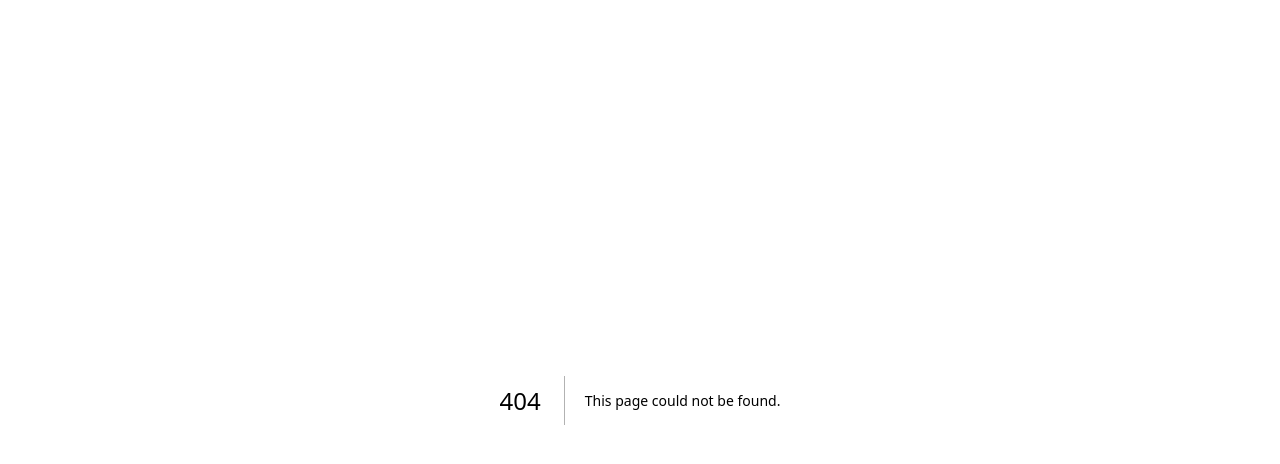
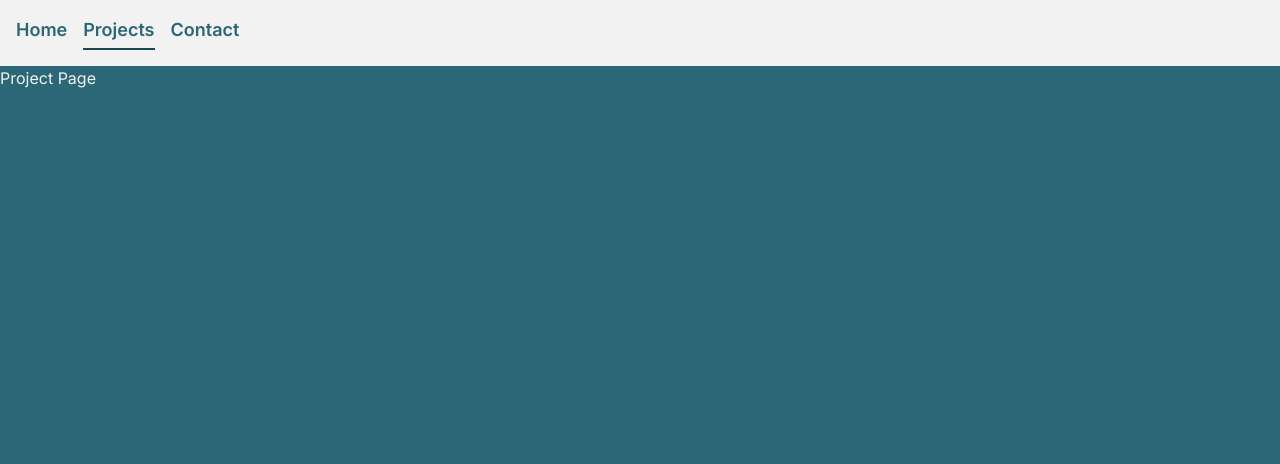
Before and after one commit to Nicolas-Rodriguez-Ch/portfolio, a Next.js app: page /projects in a window 1280 px wide. Before the commit this address had no page. Shown: the top 464 px of the page. Built offline with nearby package versions, Linux system fonts and the light colour scheme.

Commit message:
creates navbar component

```diff
--- /dev/null
+++ b/app/components/NavBar/NavBar.tsx
@@ -0,0 +1,40 @@
+"use client";
+import { usePathname } from "next/navigation";
+import Link from "next/link";
+import React from "react";
+
+const NavBar = () => {
+  const pathname = usePathname();
+  return (
+    <div className="bg-gray-custom flex justify-start space-x-4 p-4 text-lg">
+      <Link
+        href={"/"}
+        className={`text-blue-custom font-semibold hover:border-b-2 hover:border-blue-custom-darken hover:pb-1 ${
+          pathname === "/" && "border-b-2 border-blue-custom-darken pb-1"
+        }`}
+      >
+        Home
+      </Link>
+      <Link
+        href={"projects"}
+        className={`text-blue-custom font-semibold hover:border-b-2 hover:border-blue-custom-darken hover:pb-1 ${
+          pathname.startsWith("/projects") &&
+          "border-b-2 border-blue-custom-darken pb-1"
+        }`}
+      >
+        Projects
+      </Link>
+      <Link
+        href={"contact"}
+        className={`text-blue-custom font-semibold hover:border-b-2 hover:border-blue-custom-darken hover:pb-1 ${
+          pathname.startsWith("/contact") &&
+          "border-b-2 border-blue-custom-darken pb-1"
+        }`}
+      >
+        Contact
+      </Link>
+    </div>
+  );
+};
+
+export default NavBar;
--- /dev/null
+++ b/app/contact/page.tsx
@@ -0,0 +1,9 @@
+import React from 'react'
+
+const ContactPage = () => {
+  return (
+    <div>Contact Page</div>
+  )
+}
+
+export default ContactPage
--- a/app/globals.css
+++ /dev/null
@@ -1,27 +0,0 @@
-@tailwind base;
-@tailwind components;
-@tailwind utilities;
-
-:root {
-  --foreground-rgb: 0, 0, 0;
-  --background-start-rgb: 214, 219, 220;
-  --background-end-rgb: 255, 255, 255;
-}
-
-@media (prefers-color-scheme: dark) {
-  :root {
-    --foreground-rgb: 255, 255, 255;
-    --background-start-rgb: 0, 0, 0;
-    --background-end-rgb: 0, 0, 0;
-  }
-}
-
-body {
-  color: rgb(var(--foreground-rgb));
-  background: linear-gradient(
-      to bottom,
-      transparent,
-      rgb(var(--background-end-rgb))
-    )
-    rgb(var(--background-start-rgb));
-}
--- /dev/null
+++ b/app/globals.scss
@@ -0,0 +1,17 @@
+@tailwind base;
+@tailwind components;
+@tailwind utilities;
+
+
+body {
+  background-color: #2b6777;
+  color: #f2f2f2;
+  margin: 0;
+  padding: 0;
+}
+
+a {
+  text-decoration: none;
+  color: inherit;
+  cursor: pointer;
+}
--- a/app/layout.tsx
+++ b/app/layout.tsx
@@ -1,21 +1,25 @@
-import './globals.css'
-import { Inter } from 'next/font/google'
+import NavBar from "./components/NavBar/NavBar";
+import "./globals.scss";
+import { Inter } from "next/font/google";
 
-const inter = Inter({ subsets: ['latin'] })
+const inter = Inter({ subsets: ["latin"] });
 
 export const metadata = {
-  title: 'Create Next App',
-  description: 'Generated by create next app',
-}
+  title: "Nicolás Rodríguez",
+  description: "Nicolás Rodriguez' Portfolio",
+};
 
 export default function RootLayout({
   children,
 }: {
-  children: React.ReactNode
+  children: React.ReactNode;
 }) {
   return (
     <html lang="en">
-      <body className={inter.className}>{children}</body>
+      <body className={inter.className}>
+        <NavBar />
+        {children}
+      </body>
     </html>
-  )
+  );
 }
--- a/app/page.tsx
+++ b/app/page.tsx
@@ -1,113 +1,13 @@
-import Image from 'next/image'
+import React from "react";
 
-export default function Home() {
+const HomePage = () => {
   return (
-    <main className="flex min-h-screen flex-col items-center justify-between p-24">
-      <div className="z-10 w-full max-w-5xl items-center justify-between font-mono text-sm lg:flex">
-        <p className="fixed left-0 top-0 flex w-full justify-center border-b border-gray-300 bg-gradient-to-b from-zinc-200 pb-6 pt-8 backdrop-blur-2xl dark:border-neutral-800 dark:bg-zinc-800/30 dark:from-inherit lg:static lg:w-auto  lg:rounded-xl lg:border lg:bg-gray-200 lg:p-4 lg:dark:bg-zinc-800/30">
-          Get started by editing&nbsp;
-          <code className="font-mono font-bold">app/page.tsx</code>
-        </p>
-        <div className="fixed bottom-0 left-0 flex h-48 w-full items-end justify-center bg-gradient-to-t from-white via-white dark:from-black dark:via-black lg:static lg:h-auto lg:w-auto lg:bg-none">
-          <a
-            className="pointer-events-none flex place-items-center gap-2 p-8 lg:pointer-events-auto lg:p-0"
-            href="https://vercel.com?utm_source=create-next-app&utm_medium=appdir-template&utm_campaign=create-next-app"
-            target="_blank"
-            rel="noopener noreferrer"
-          >
-            By{' '}
-            <Image
-              src="/vercel.svg"
-              alt="Vercel Logo"
-              className="dark:invert"
-              width={100}
-              height={24}
-              priority
-            />
-          </a>
-        </div>
-      </div>
+    <main>
+      <h1 className="text-4xl sm:text-5xl md:text-6xl lg:text-7xl font-bold text-center text leading-none">
+        HomePage
+      </h1>
+    </main>
+  );
+};
 
-      <div className="relative flex place-items-center before:absolute before:h-[300px] before:w-[480px] before:-translate-x-1/2 before:rounded-full before:bg-gradient-radial before:from-white before:to-transparent before:blur-2xl before:content-[''] after:absolute after:-z-20 after:h-[180px] after:w-[240px] after:translate-x-1/3 after:bg-gradient-conic after:from-sky-200 after:via-blue-200 after:blur-2xl after:content-[''] before:dark:bg-gradient-to-br before:dark:from-transparent before:dark:to-blue-700 before:dark:opacity-10 after:dark:from-sky-900 after:dark:via-[#0141ff] after:dark:opacity-40 before:lg:h-[360px]">
-        <Image
-          className="relative dark:drop-shadow-[0_0_0.3rem_#ffffff70] dark:invert"
-          src="/next.svg"
-          alt="Next.js Logo"
-          width={180}
-          height={37}
-          priority
-        />
-      </div>
-
-      <div className="mb-32 grid text-center lg:mb-0 lg:grid-cols-4 lg:text-left">
-        <a
-          href="https://nextjs.org/docs?utm_source=create-next-app&utm_medium=appdir-template&utm_campaign=create-next-app"
-          className="group rounded-lg border border-transparent px-5 py-4 transition-colors hover:border-gray-300 hover:bg-gray-100 hover:dark:border-neutral-700 hover:dark:bg-neutral-800/30"
-          target="_blank"
-          rel="noopener noreferrer"
-        >
-          <h2 className={`mb-3 text-2xl font-semibold`}>
-            Docs{' '}
-            <span className="inline-block transition-transform group-hover:translate-x-1 motion-reduce:transform-none">
-              -&gt;
-            </span>
-          </h2>
-          <p className={`m-0 max-w-[30ch] text-sm opacity-50`}>
-            Find in-depth information about Next.js features and API.
-          </p>
-        </a>
-
-        <a
-          href="https://nextjs.org/learn?utm_source=create-next-app&utm_medium=appdir-template-tw&utm_campaign=create-next-app"
-          className="group rounded-lg border border-transparent px-5 py-4 transition-colors hover:border-gray-300 hover:bg-gray-100 hover:dark:border-neutral-700 hover:dark:bg-neutral-800 hover:dark:bg-opacity-30"
-          target="_blank"
-          rel="noopener noreferrer"
-        >
-          <h2 className={`mb-3 text-2xl font-semibold`}>
-            Learn{' '}
-            <span className="inline-block transition-transform group-hover:translate-x-1 motion-reduce:transform-none">
-              -&gt;
-            </span>
-          </h2>
-          <p className={`m-0 max-w-[30ch] text-sm opacity-50`}>
-            Learn about Next.js in an interactive course with&nbsp;quizzes!
-          </p>
-        </a>
-
-        <a
-          href="https://vercel.com/templates?framework=next.js&utm_source=create-next-app&utm_medium=appdir-template&utm_campaign=create-next-app"
-          className="group rounded-lg border border-transparent px-5 py-4 transition-colors hover:border-gray-300 hover:bg-gray-100 hover:dark:border-neutral-700 hover:dark:bg-neutral-800/30"
-          target="_blank"
-          rel="noopener noreferrer"
-        >
-          <h2 className={`mb-3 text-2xl font-semibold`}>
-            Templates{' '}
-            <span className="inline-block transition-transform group-hover:translate-x-1 motion-reduce:transform-none">
-              -&gt;
-            </span>
-          </h2>
-          <p className={`m-0 max-w-[30ch] text-sm opacity-50`}>
-            Explore the Next.js 13 playground.
-          </p>
-        </a>
-
-        <a
-          href="https://vercel.com/new?utm_source=create-next-app&utm_medium=appdir-template&utm_campaign=create-next-app"
-          className="group rounded-lg border border-transparent px-5 py-4 transition-colors hover:border-gray-300 hover:bg-gray-100 hover:dark:border-neutral-700 hover:dark:bg-neutral-800/30"
-          target="_blank"
-          rel="noopener noreferrer"
-        >
-          <h2 className={`mb-3 text-2xl font-semibold`}>
-            Deploy{' '}
-            <span className="inline-block transition-transform group-hover:translate-x-1 motion-reduce:transform-none">
-              -&gt;
-            </span>
-          </h2>
-          <p className={`m-0 max-w-[30ch] text-sm opacity-50`}>
-            Instantly deploy your Next.js site to a shareable URL with Vercel.
-          </p>
-        </a>
-      </div>
-    </main>
-  )
-}
+export default HomePage;
--- /dev/null
+++ b/app/projects/page.tsx
@@ -0,0 +1,9 @@
+import React from 'react'
+
+const ProjectPage = () => {
+  return (
+    <div>Project Page</div>
+  )
+}
+
+export default ProjectPage
--- a/package.json
+++ b/package.json
@@ -19,6 +19,7 @@
     "postcss": "8.4.24",
     "react": "18.2.0",
     "react-dom": "18.2.0",
+    "sass": "^1.63.4",
     "tailwindcss": "3.3.2",
     "typescript": "5.1.3"
   }
--- a/tailwind.config.js
+++ b/tailwind.config.js
@@ -12,6 +12,11 @@ module.exports = {
         'gradient-conic':
           'conic-gradient(from 180deg at 50% 50%, var(--tw-gradient-stops))',
       },
+      colors: {
+        'gray-custom': '#f2f2f2',
+        'blue-custom': '#2b6777',
+        'blue-custom-darken': '#1b4953',
+      }
     },
   },
   plugins: [],
```
Also changed, not shown: 1 other file (tests, documents, lock files or other folders).
